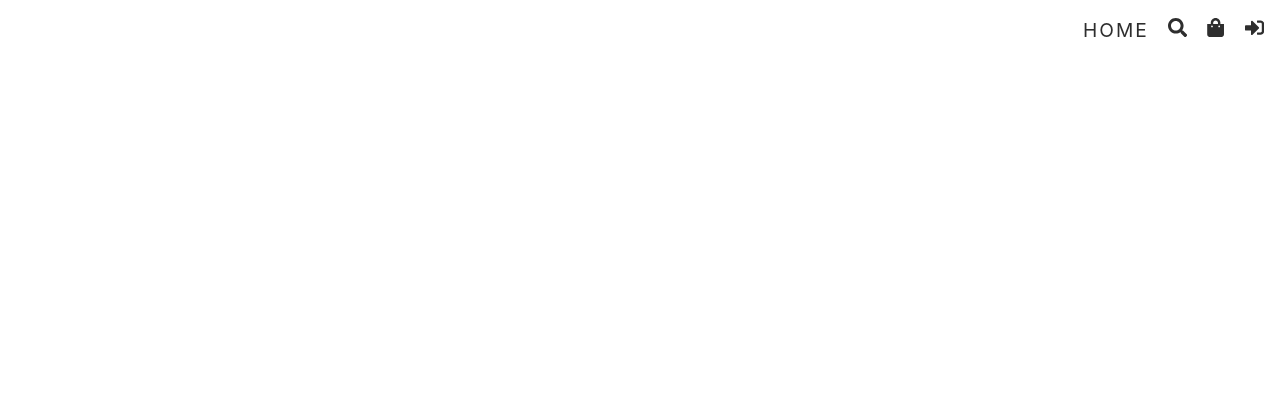
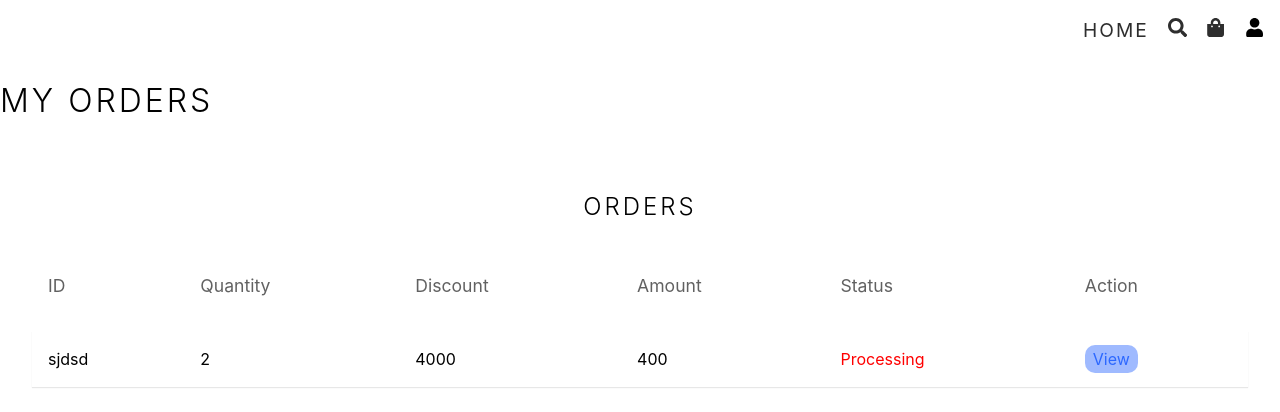
Before and after one commit to Dipesh23/ecommerce-frontend, a React (Vite) app: page /orders in a window 1280 px wide. Before the commit this address had no page. Shown: the top 412 px of the page. Built offline with nearby package versions, Linux system fonts and the light colour scheme.

Commit message:
order page

```diff
--- a/src/App.tsx
+++ b/src/App.tsx
@@ -2,12 +2,15 @@ import { BrowserRouter as Router, Routes, Route } from "react-router-dom";
 import { lazy, Suspense } from "react";
 import Loader from "./components/loader";
 import Header from "./components/header";
+
 
 const Home = lazy(() => import("./pages/home"));
 const Search = lazy(() => import("./pages/search"));
 const Cart = lazy(() => import("./pages/cart"));
 const Shipping = lazy(() => import("./pages/shipping"));
 const Login = lazy(() => import("./pages/login"));
+const Orders = lazy(() => import("./pages/orders"));
+
 
 //Admin Routes impoeting
 const Dashboard = lazy(() => import("./pages/admin/dashboard"));
@@ -45,6 +48,7 @@ const App = () => {
           //logged-in user routes
           <Route>
             <Route path="/shipping" element={<Shipping />} />
+            <Route path="/orders" element={<Orders/>} />
           </Route>
           {/*Admin Routes*/}
           <Route
--- a/src/components/header.tsx
+++ b/src/components/header.tsx
@@ -3,7 +3,7 @@ import { useState } from 'react';
 import { FaSearch, FaShoppingBag, FaSignInAlt, FaSignOutAlt, FaUser } from 'react-icons/fa'
 import { Link } from 'react-router-dom'
 
-const user = {_id:"",role:""};
+const user = {_id:"dsmdsld",role:""};
 
 const Header = () => {
     const [isOpen,setisOpen]=useState<boolean>(false)
--- /dev/null
+++ b/src/pages/orders.tsx
@@ -0,0 +1,61 @@
+import { ReactElement } from "react";
+import TableHOC from "../components/admin/TableHOC"
+import { Column } from "react-table";
+import { Link } from "react-router-dom";
+import { useState } from "react";
+type DataType = {
+    _id:string;
+
+    amount:number;
+    quantity:number;
+    discount:number;
+    status:ReactElement;
+    action:ReactElement
+};
+
+const column : Column<DataType>[]=[{
+    Header : "ID",
+    accessor:"_id"
+},
+{
+    Header:"Quantity",
+    accessor:"quantity"
+},
+{
+    Header:"Discount",
+    accessor:"discount"
+},
+{
+    Header:"Amount",
+    accessor:"amount"
+},
+{
+    Header:"Status",
+    accessor:"status"
+},
+{
+    Header:"Action",
+    accessor:"action"
+},]
+
+const Orders = () => {
+    const [rows] = useState<DataType[]>([{
+     _id:"sjdsd",
+    amount:400,
+    quantity:2,
+    discount:4000,
+    status:<span className="red">Processing</span>,
+    action:<Link to={'/order/sjdsd'}>View</Link>,
+    }])
+    const Table =TableHOC<DataType>(column,rows,"dashboard-product-box"
+    ,"Orders",rows.length>6
+    )()
+  return (
+    <div className="container">
+        <h1>My Orders</h1>
+        {Table}
+    </div>
+  )
+}
+
+export default Orders
--- a/src/styles/app.scss
+++ b/src/styles/app.scss
@@ -50,6 +50,18 @@
   @import "admin-styles/chart";
   @import "admin-styles/dashboardapp";
   @import "admin-styles/mediaquery";
+
+.container{
+  max-width: 1376px;
+  width: 100%;
+  margin: auto;
+  overflow: auto;
+  >h1{
+    @include heading;
+    margin: 1rem 0;
+    text-align: left;
+  }
+}
 
 
 .header{
```
